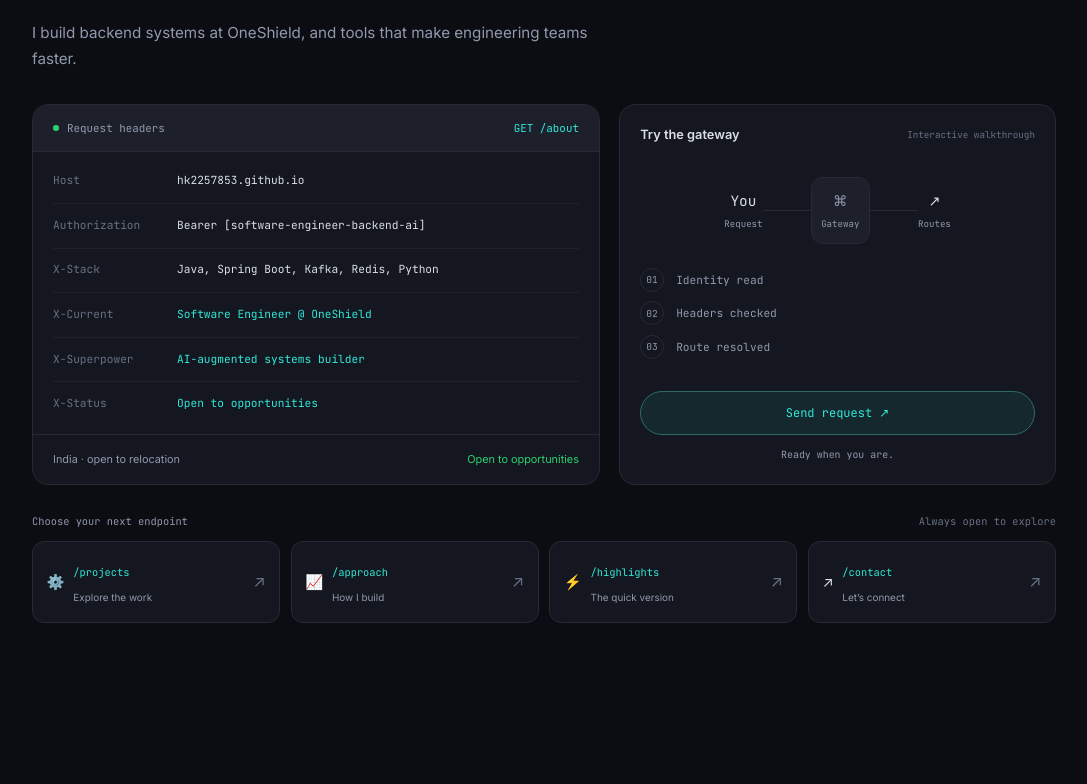
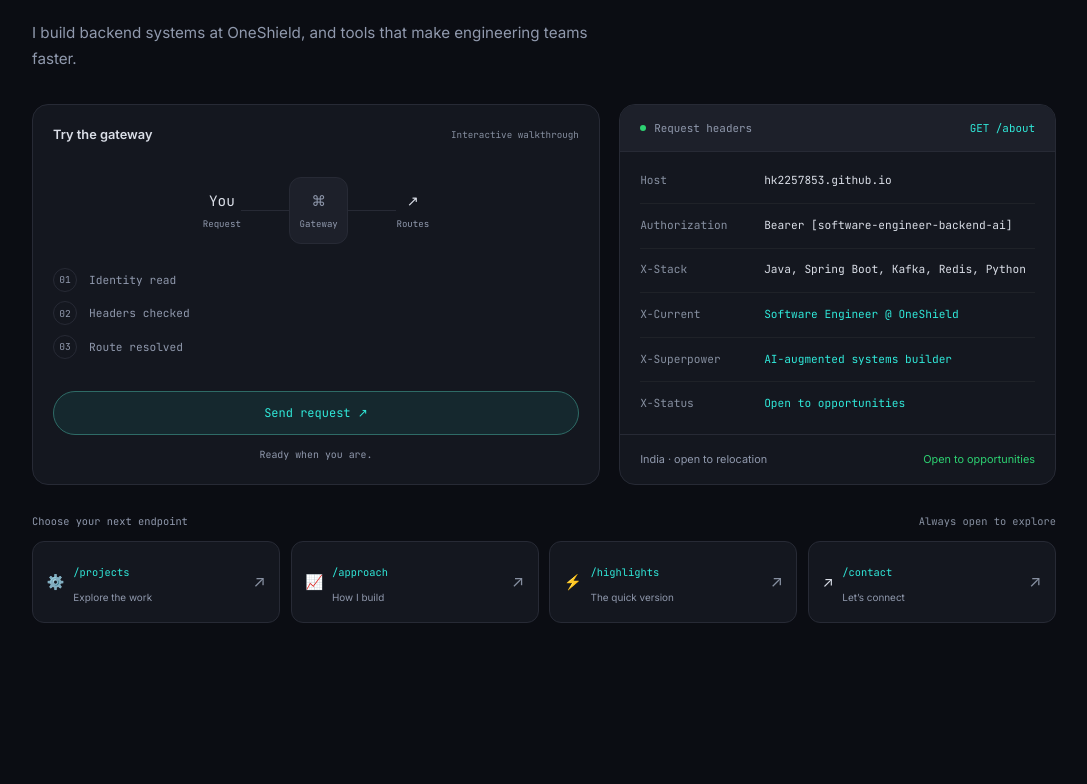
Before and after one commit to hk2257853/hk2257853.github.io, a React (Vite) app: page /approach in a window 1280 px wide. Shown: the part 1016-1800 px from the top of the page, without its empty margins (96-1183 px from the left). Built offline with nearby package versions, Linux system fonts and the light colour scheme.

Commit message:
feat: refine portfolio animations, layout order, and text contrast

```diff
--- a/src/components/sections/ApiGateway/ApiGateway.tsx
+++ b/src/components/sections/ApiGateway/ApiGateway.tsx
@@ -36,18 +36,6 @@ export const ApiGateway = forwardRef<HTMLElement>(function ApiGateway(_props, re
         <h2 id="gateway-title" className={styles.title}>Meet the engineer.</h2>
         <p className={styles.intro}>I build backend systems at OneShield, and tools that make engineering teams faster.</p>
         <div className={styles.layout}>
-          <div className={styles.profile}>
-            <div className={styles.bar}><span className={styles.dot} /> Request headers <span className={styles.method}>GET /about</span></div>
-            <dl className={styles.headers}>
-              {Object.entries(profile.headers).filter(([key]) => key !== 'Method').map(([key, value]) => (
-                <div key={key} className={styles.row}>
-                  <dt>{key}</dt><dd>{value}</dd>
-                </div>
-              ))}
-            </dl>
-            {phase === 2 && <div className={styles.scan} aria-hidden="true" />}
-            <div className={styles.profileFooter}><span>India · open to relocation</span><span className={styles.available}>Open to opportunities</span></div>
-          </div>
           <div className={styles.playground}>
             <div className={styles.playgroundHeading}><span>Try the gateway</span><span className={styles.miniLabel}>Interactive walkthrough</span></div>
             <div className={styles.flow} data-phase={phase} aria-hidden="true">
@@ -67,6 +55,18 @@ export const ApiGateway = forwardRef<HTMLElement>(function ApiGateway(_props, re
             </button>
             <p className={styles.feedback} role="status">{STATUS[phase]}</p>
           </div>
+          <div className={styles.profile}>
+            <div className={styles.bar}><span className={styles.dot} /> Request headers <span className={styles.method}>GET /about</span></div>
+            <dl className={styles.headers}>
+              {Object.entries(profile.headers).filter(([key]) => key !== 'Method').map(([key, value]) => (
+                <div key={key} className={styles.row}>
+                  <dt>{key}</dt><dd>{value}</dd>
+                </div>
+              ))}
+            </dl>
+            {phase === 2 && <div className={styles.scan} aria-hidden="true" />}
+            <div className={styles.profileFooter}><span>India · open to relocation</span><span className={styles.available}>Open to opportunities</span></div>
+          </div>
         </div>
         <div className={styles.routeHeading}><span>Choose your next endpoint</span><span>{phase === 3 ? '4 routes resolved' : 'Always open to explore'}</span></div>
         <nav className={styles.routes + (phase === 3 ? ' ' + styles.ready : '')} aria-label="Portfolio endpoints">
--- a/src/components/sections/LandingPage/LandingPage.tsx
+++ b/src/components/sections/LandingPage/LandingPage.tsx
@@ -40,11 +40,11 @@ export const LandingPage = forwardRef<HTMLElement>(function LandingPage(_props,
     [...POINTS, POINTS[0]].forEach((point, i) => {
       timeline.to(packetRef.current, {
         // Every hop covers the same distance, so keep the speed uniform.
-        attr: { cx: point.x, cy: point.y }, duration: 1,
+        attr: { cx: point.x, cy: point.y }, duration: 0.85,
         ease: 'power1.inOut', onStart: () => setActiveNode(i % NODES.length),
       });
     });
-    timeline.to(packetRef.current, { opacity: 0, duration: 0.45 });
+    timeline.to(packetRef.current, { opacity: 0, duration: 0.35 });
   };
 
   return (
@@ -58,7 +58,7 @@ export const LandingPage = forwardRef<HTMLElement>(function LandingPage(_props,
             <path id="landing-orbit" d={ORBIT} className={styles.connection} />
             <path d="M260 260 L260 76" className={styles.spoke} />
             {!reduced && !launching && <circle r="3" className={styles.idlePacket}>
-              <animateMotion dur="18s" repeatCount="indefinite"><mpath href="#landing-orbit" /></animateMotion>
+              <animateMotion dur="15s" repeatCount="indefinite"><mpath href="#landing-orbit" /></animateMotion>
             </circle>}
             <circle ref={packetRef} r="6" cx="260" cy="260" className={styles.requestPacket} />
           </svg>
--- a/src/components/sections/Response/Response.module.css
+++ b/src/components/sections/Response/Response.module.css
@@ -34,7 +34,7 @@
 .json a:hover { text-decoration: underline; }
 .brace { color: var(--color-text-dim); }
 .key { color: var(--color-text-muted); }
-.footer { border-top: 1px solid var(--color-border); padding-top: 1.5rem; margin-top: 3rem; display: flex; justify-content: space-between; gap: 1rem; color: var(--color-text-dim); font: .6rem/1.7 var(--font-mono); }
+.footer { border-top: 1px solid var(--color-border); padding-top: 1.5rem; margin-top: 3rem; display: flex; justify-content: space-between; gap: 1rem; color: var(--color-text); font: .6rem/1.7 var(--font-mono); }
 .footer a { color: var(--color-text-muted); text-decoration: none; }
 .footer a:hover { color: var(--color-accent); }
 @keyframes complete { 0% { left: 0; opacity: 1; } 90% { opacity: 1; } 100% { left: 100%; opacity: 0; } }
--- a/src/styles/tokens.css
+++ b/src/styles/tokens.css
@@ -12,7 +12,8 @@
 
   --color-text:         hsl(220, 20%, 88%);
   --color-text-muted:   hsl(220, 15%, 62%);
-  --color-text-dim:     hsl(220, 12%, 46%);
+  /* Still secondary, but readable against the dark surfaces at small sizes. */
+  --color-text-dim:     hsl(220, 12%, 58%);
 
   --color-accent:       hsl(175, 80%, 55%);
   --color-accent-glow:  hsl(175, 90%, 65%);
```
